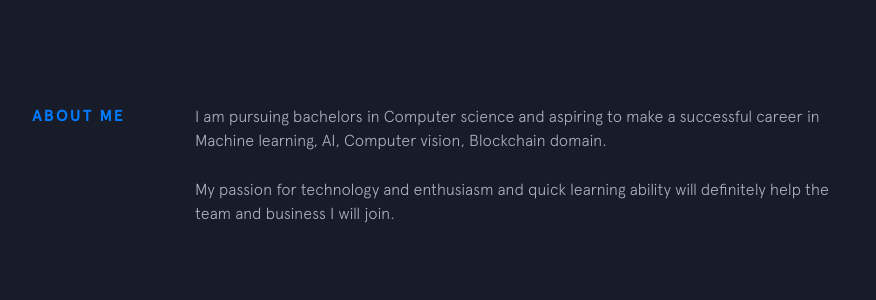
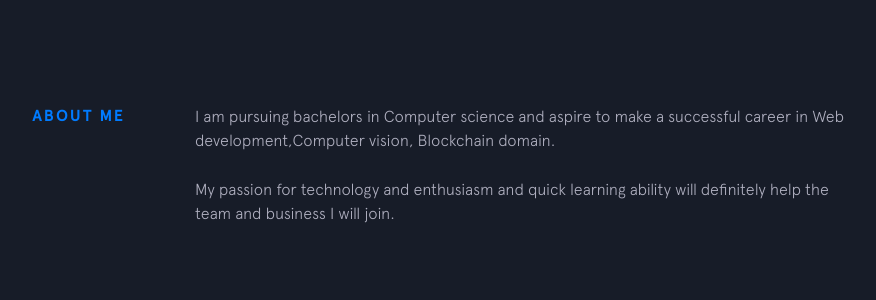
Before and after one commit to bhor123/harsh9200.github.io, a Jekyll site: the page built from index.html, in a window 1280 px wide and 900 px high, scrolled down 743 px. Shown: the part 153-453 px from the top of the window, without its empty margins (255-1131 px from the left). Built offline with Jekyll 4.4.1, drawn with Linux system fonts in a browser that asks for light colours; nearby versions of some CDN libraries.

Commit message:
Update background.html

```diff
--- a/_includes/background.html
+++ b/_includes/background.html
@@ -2,7 +2,7 @@
   <div class="section__title">About Me</div>
   <div class="section__content">
     <p>
-      I am pursuing bachelors in Computer science and aspiring to make a successful career in Machine learning, AI, Computer vision, Blockchain domain.
+      I am pursuing bachelors in Computer science and aspire to make a successful career in Web development,Computer vision, Blockchain domain.
     </p>
     <p>
       My passion  for technology and enthusiasm and quick learning ability will definitely help the team and business I will join.
```
